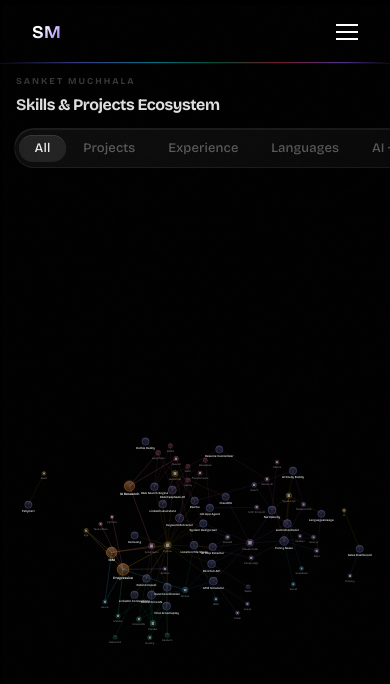
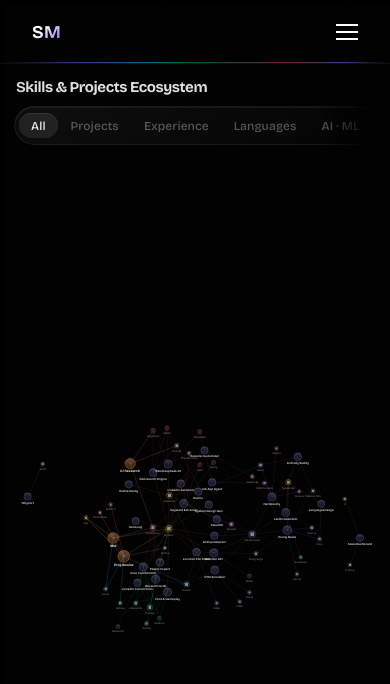
Before and after one commit to sanketmuchhala/sanketmuchhala.github.io, a Jekyll site: the page built from skill-map/index.html, in a window 390 px wide. Shown: the top 684 px of the page. Built offline with Jekyll 4.4.1, drawn with Linux system fonts in a browser that asks for light colours; grey boxes are pictures that could not be loaded.

Commit message:
Mobile skill-map fix, remove Ecosystem nav, wire About→ecosystem link
- Remove Ecosystem link from navbar entirely
- Add 'Explore full skills & projects ecosystem →' pill-link at bottom of About skills section
- skill-map mobile: info panel becomes bottom sheet (52vh, border-radius 18px top, pull handle)
- skill-map mobile: filter bar scrollable with right fade mask, no search input
- skill-map mobile: touch-action:none on SVG so D3 handles pinch/pan correctly
- skill-map mobile: title label hidden, stats hidden, legend/hint hidden

```diff
--- a/_layouts/default.html
+++ b/_layouts/default.html
@@ -123,9 +123,6 @@
                     <a href="{{ '/' | relative_url }}#blogs" class="nav-link">Blog</a>
                 </li>
                 <li class="nav-item">
-                    <a href="{{ '/skill-map/' | relative_url }}" class="nav-link">Ecosystem</a>
-                </li>
-                <li class="nav-item">
                     <button id="theme-toggle" class="theme-toggle" aria-label="Toggle theme">
                         <i class="fas fa-sun" id="theme-icon"></i>
                     </button>
--- a/skill-map/graph.js
+++ b/skill-map/graph.js
@@ -151,7 +151,8 @@
     for (let i = 0; i < 140; i++) sim.tick();
 
     /* ── SVG setup ── */
-    const svg = d3.select('#skill-graph').attr('width', W).attr('height', H);
+    const svg = d3.select('#skill-graph').attr('width', W).attr('height', H)
+      .style('touch-action', 'none');
 
     /* ── Defs ── */
     const defs = svg.append('defs');
--- a/skill-map/index.html
+++ b/skill-map/index.html
@@ -381,16 +381,80 @@
 
 /* ── Mobile ─────────────────────────────────────────────────── */
 @media (max-width: 720px) {
-  .eco-header  { padding: 0.65rem 1rem 0.2rem; }
-  .eco-stats   { display: none; }
-  .eco-title-main { font-size: 1rem; }
+  /* Header */
+  .eco-header       { padding: 0.6rem 1rem 0.15rem; gap: 0.5rem; }
+  .eco-stats        { display: none; }
+  .eco-title-label  { display: none; }
+  .eco-title-main   { font-size: 0.9375rem; }
+
+  /* Filter bar: scrollable pill, no search */
   .eco-controls {
-    overflow-x: auto; justify-content: flex-start;
-    -webkit-overflow-scrolling: touch; padding-left: 0.875rem;
+    padding: 0.3rem 0.875rem 0.45rem;
+    justify-content: flex-start;
   }
-  .eco-legend  { display: none; }
-  .eco-hint    { display: none; }
-  #info-panel  { width: calc(100vw - 2.5rem); left: 1.25rem; right: 1.25rem; }
+  .eco-pill {
+    overflow-x: auto;
+    -webkit-overflow-scrolling: touch;
+    scrollbar-width: none;
+    gap: 0.06rem;
+    padding: 0.2rem 0.25rem;
+    flex-wrap: nowrap;
+    /* subtle fade at right edge */
+    -webkit-mask-image: linear-gradient(to right, black 85%, transparent 100%);
+    mask-image: linear-gradient(to right, black 85%, transparent 100%);
+  }
+  .eco-pill::-webkit-scrollbar { display: none; }
+  .eco-filter {
+    font-size: 0.75rem;
+    padding: 0.38rem 0.75rem;
+    flex-shrink: 0;
+  }
+  /* Hide search + its adjacent separator on mobile */
+  .eco-search-wrap  { display: none; }
+  .eco-sep:last-of-type { display: none; }
+
+  /* Legend and hint: hidden */
+  .eco-legend { display: none; }
+  .eco-hint   { display: none; }
+
+  /* Info panel: bottom sheet instead of bottom-left card */
+  #info-panel {
+    bottom: 0 !important;
+    left: 0 !important;
+    right: 0 !important;
+    width: 100% !important;
+    max-height: 52vh;
+    overflow-y: auto;
+    -webkit-overflow-scrolling: touch;
+    border-radius: 18px 18px 0 0;
+    border-left: none;
+    border-top: 2px solid var(--ip-accent, rgba(255,255,255,0.18));
+    transform: translateY(100%);
+    transition: transform 260ms cubic-bezier(0.16,1,0.3,1), opacity 260ms;
+  }
+  #info-panel.visible {
+    transform: translateY(0);
+    opacity: 1;
+  }
+  /* Pull handle on the bottom sheet */
+  #info-panel::before {
+    content: '';
+    display: block;
+    width: 36px; height: 4px;
+    background: rgba(255,255,255,0.18);
+    border-radius: 2px;
+    margin: 0.65rem auto 0;
+  }
+  .ip-header  { padding: 0.5rem 1rem 0.35rem; }
+  .ip-name    { font-size: 1.125rem; padding: 0.5rem 1rem 0.1rem; }
+  .ip-desc    { padding: 0.2rem 1rem 0; }
+  .ip-detail  { padding: 0.3rem 1rem 0; }
+  .ip-tags    { padding: 0.4rem 1rem 0.1rem; }
+  .ip-ctx-list { padding: 0.35rem 1rem 0.1rem; }
+  .ip-cta     { margin: 0.5rem 1rem 0.75rem; }
+
+  /* Graph: allow D3 touch events, prevent browser scroll hijack */
+  #skill-graph { touch-action: none; }
 }
 </style>
 
--- a/style.css
+++ b/style.css
@@ -748,6 +748,40 @@
   flex-wrap: wrap;
   gap: var(--space-sm);
   max-width: 720px;
+}
+
+.about-ecosystem-cta {
+  display: inline-flex;
+  align-items: center;
+  gap: 0.5rem;
+  margin-top: var(--space-md);
+  padding: 0.55rem 1rem 0.55rem 0.875rem;
+  font-size: 0.875rem;
+  font-weight: 500;
+  color: var(--color-accent);
+  text-decoration: none;
+  border: 1px solid var(--color-accent-border);
+  border-radius: 100px;
+  background: var(--color-accent-light);
+  transition: all var(--transition);
+  letter-spacing: 0.01em;
+}
+.about-ecosystem-cta:hover {
+  background: rgba(99, 102, 241, 0.20);
+  border-color: rgba(99, 102, 241, 0.45);
+  box-shadow: 0 0 18px rgba(99, 102, 241, 0.15);
+}
+.about-ecosystem-cta i {
+  font-size: 0.9em;
+  opacity: 0.85;
+}
+.about-ecosystem-arrow {
+  display: inline-block;
+  transition: transform var(--transition);
+  margin-left: 0.1rem;
+}
+.about-ecosystem-cta:hover .about-ecosystem-arrow {
+  transform: translateX(3px);
 }
 
 .skill-item {
```
Also changed, not shown: index.md (+5 -0 lines).
